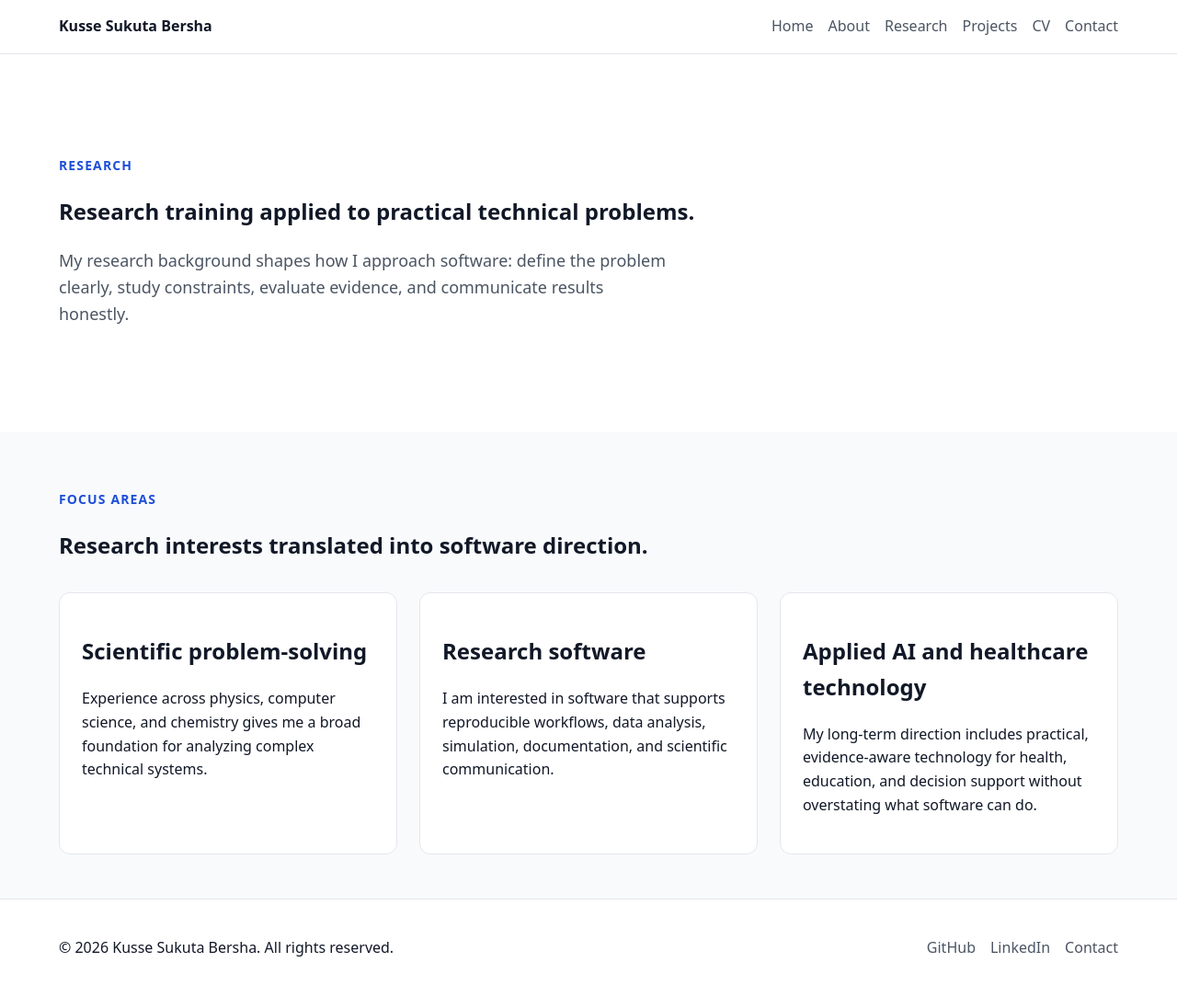
After one commit to ksbk/kusse-portfolio, a Django app: page /research/ in a window 1280 px wide. The commit adds this page. Shown: the whole page at 92% size. Run offline with Django 5.2, Linux system fonts and the light colour scheme.

Commit message:
feat: implement research page

```diff
--- /dev/null
+++ b/apps/pages/templates/pages/research.html
@@ -0,0 +1,35 @@
+{% extends "base.html" %}
+
+{% block title %}Research - {{ site.name }}{% endblock %}
+
+{% block meta_description %}{{ research_page.description }}{% endblock %}
+
+{% block content %}
+<section class="section hero">
+    <div class="container hero__inner">
+        <div class="hero__content">
+            <p class="eyebrow">{{ research_page.eyebrow }}</p>
+            <h1>{{ research_page.title }}</h1>
+            <p class="lead">{{ research_page.description }}</p>
+        </div>
+    </div>
+</section>
+
+<section class="section">
+    <div class="container">
+        <div class="section-heading">
+            <p class="eyebrow">Focus areas</p>
+            <h2>Research interests translated into software direction.</h2>
+        </div>
+
+        <div class="card-grid">
+            {% for area in research_page.focus_areas %}
+                <article class="card">
+                    <h2>{{ area.title }}</h2>
+                    <p>{{ area.description }}</p>
+                </article>
+            {% endfor %}
+        </div>
+    </div>
+</section>
+{% endblock %}
--- a/apps/pages/urls.py
+++ b/apps/pages/urls.py
@@ -10,4 +10,5 @@ app_name = "pages"
 urlpatterns = [
     path("", views.HomeView.as_view(), name="home"),
     path("about/", views.AboutView.as_view(), name="about"),
+    path("research/", views.ResearchView.as_view(), name="research"),
 ]
--- a/apps/pages/views.py
+++ b/apps/pages/views.py
@@ -130,3 +130,43 @@ class AboutView(TemplateView):
             ],
         }
         return context
+
+class ResearchView(TemplateView):
+    """Render the portfolio research page."""
+
+    template_name = "pages/research.html"
+
+    def get_context_data(self, **kwargs: Any) -> dict[str, Any]:
+        context = super().get_context_data(**kwargs)
+        context["research_page"] = {
+            "eyebrow": _("Research"),
+            "title": _("Research training applied to practical technical problems."),
+            "description": _(
+                "My research background shapes how I approach software: define the problem clearly, "
+                "study constraints, evaluate evidence, and communicate results honestly."
+            ),
+            "focus_areas": [
+                {
+                    "title": _("Scientific problem-solving"),
+                    "description": _(
+                        "Experience across physics, computer science, and chemistry gives me a broad "
+                        "foundation for analyzing complex technical systems."
+                    ),
+                },
+                {
+                    "title": _("Research software"),
+                    "description": _(
+                        "I am interested in software that supports reproducible workflows, data analysis, "
+                        "simulation, documentation, and scientific communication."
+                    ),
+                },
+                {
+                    "title": _("Applied AI and healthcare technology"),
+                    "description": _(
+                        "My long-term direction includes practical, evidence-aware technology for health, "
+                        "education, and decision support without overstating what software can do."
+                    ),
+                },
+            ],
+        }
+        return context
--- a/templates/base.html
+++ b/templates/base.html
@@ -22,7 +22,7 @@
                     <ul class="site-nav__list">
                         <li><a href="{% url 'pages:home' %}">Home</a></li>
                         <li><a href="{% url 'pages:about' %}">About</a></li>
-                        <li><a href="#">Research</a></li>
+                        <li><a href="{% url 'pages:research' %}">Research</a></li>
                         <li><a href="#">Projects</a></li>
                         <li><a href="#">CV</a></li>
                         <li><a href="#">Contact</a></li>
```
